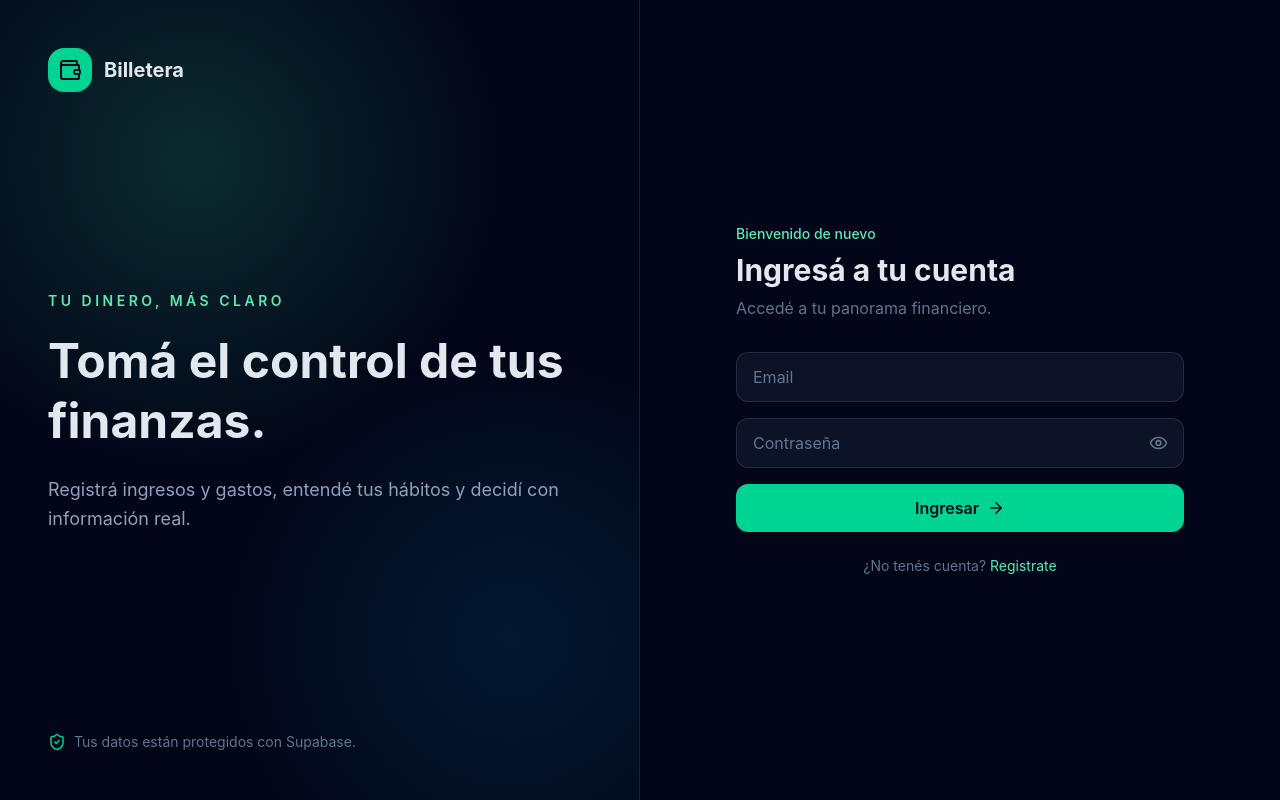
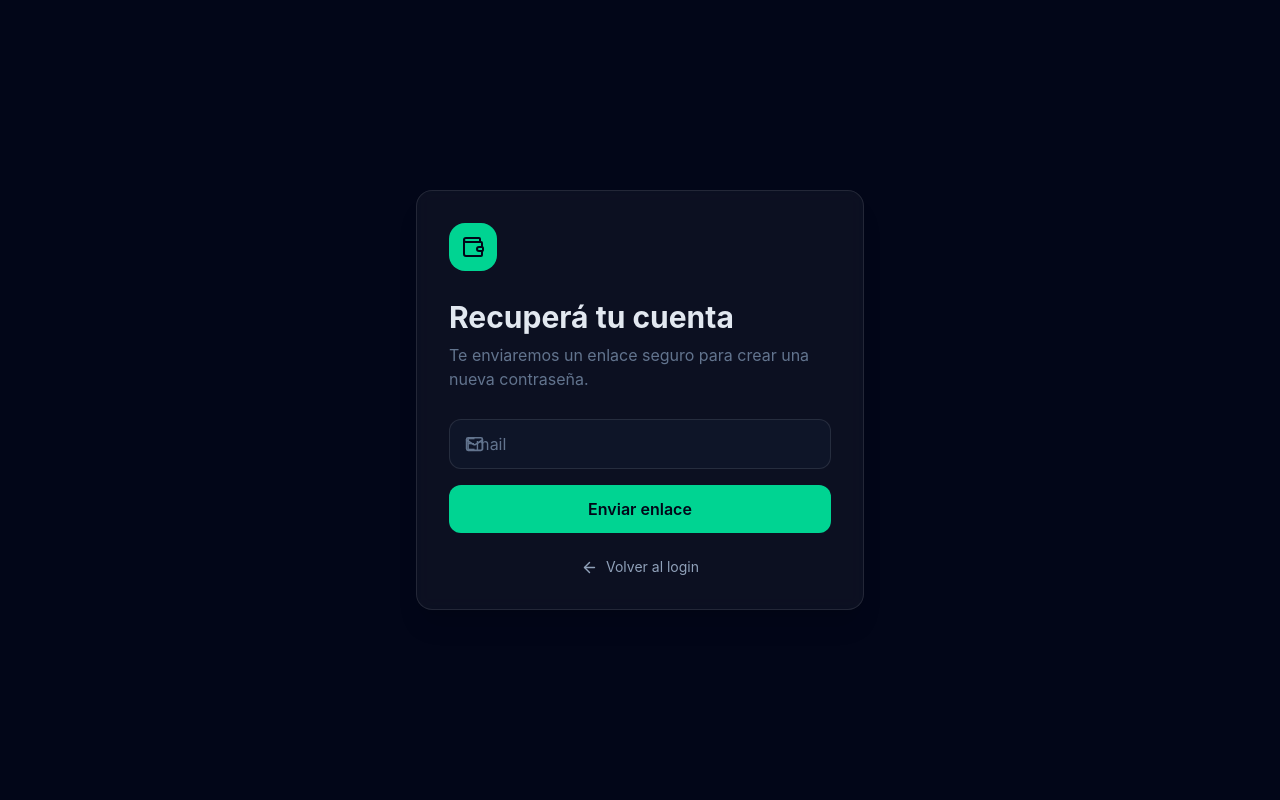
Before and after one commit to mayeragustin1986/billetera, a React (Vite) app: page /recuperar in a window 1280 px wide. Before the commit this address led to /auth. Built offline with nearby package versions, Linux system fonts and the light colour scheme.

Commit message:
EPIC 1 - MVP funcional

```diff
--- a/src/app/app.jsx
+++ b/src/app/app.jsx
@@ -5,6 +5,8 @@ import AuthPage from "../pages/AuthPage";
 import DashboardPage from "../pages/DashboardPage";
 import TransactionsPage from "../pages/TransactionsPage";
 import CategoriesPage from "../pages/CategoriesPage";
+import ForgotPasswordPage from "../pages/ForgotPasswordPage";
+import ResetPasswordPage from "../pages/ResetPasswordPage";
 
 function ProtectedRoute({ children }) {
   const { session, loading } = useAuth();
@@ -24,6 +26,8 @@ export default function App() {
   return (
     <Routes>
       <Route path="/auth" element={<AuthPage />} />
+      <Route path="/recuperar" element={<ForgotPasswordPage />} />
+      <Route path="/restablecer" element={<ResetPasswordPage />} />
       <Route
         element={
           <ProtectedRoute>
--- a/src/contexts/AuthContext.jsx
+++ b/src/contexts/AuthContext.jsx
@@ -34,6 +34,11 @@ export function AuthProvider({ children }) {
           password,
           options: { data: { full_name: fullName.trim() } },
         }),
+      requestPasswordReset: (email) =>
+        supabase.auth.resetPasswordForEmail(email, {
+          redirectTo: `${window.location.origin}/restablecer`,
+        }),
+      updatePassword: (password) => supabase.auth.updateUser({ password }),
       signOut: () => supabase.auth.signOut(),
     }),
     [session, loading],
--- a/src/pages/AuthPage.jsx
+++ b/src/pages/AuthPage.jsx
@@ -1,6 +1,6 @@
 import { useEffect, useState } from "react";
 import { ArrowRight, Eye, EyeOff, ShieldCheck, Wallet } from "lucide-react";
-import { Navigate } from "react-router-dom";
+import { Link, Navigate } from "react-router-dom";
 import { useAuth } from "../contexts/AuthContext";
 
 export default function AuthPage() {
@@ -53,6 +53,7 @@ export default function AuthPage() {
               <input className="field pr-12" type={showPassword ? "text" : "password"} required minLength={mode === "register" ? 8 : 6} maxLength="72" placeholder="Contraseña" autoComplete={mode === "login" ? "current-password" : "new-password"} value={form.password} onChange={(e) => setForm({ ...form, password: e.target.value })} />
               <button type="button" onClick={() => setShowPassword(!showPassword)} className="absolute right-4 top-1/2 -translate-y-1/2 text-slate-500 hover:text-white" aria-label="Mostrar contraseña">{showPassword ? <EyeOff size={19} /> : <Eye size={19} />}</button>
             </div>
+            {mode === "login" && <div className="text-right"><Link to="/recuperar" className="text-sm font-medium text-emerald-300 hover:text-emerald-200">Olvidé mi contraseña</Link></div>}
             {error && <p className="rounded-xl border border-red-400/20 bg-red-400/10 px-4 py-3 text-sm text-red-300">{error}</p>}
             {message && <p className="rounded-xl border border-emerald-400/20 bg-emerald-400/10 px-4 py-3 text-sm text-emerald-300">{message}</p>}
             <button className="btn-primary w-full" disabled={loading}>{loading ? "Procesando…" : mode === "login" ? "Ingresar" : "Crear cuenta"} <ArrowRight size={18} /></button>
--- /dev/null
+++ b/src/pages/ForgotPasswordPage.jsx
@@ -0,0 +1,46 @@
+import { ArrowLeft, Mail, Wallet } from "lucide-react";
+import { useState } from "react";
+import { Link } from "react-router-dom";
+import { useAuth } from "../contexts/AuthContext";
+
+export default function ForgotPasswordPage() {
+  const { requestPasswordReset } = useAuth();
+  const [email, setEmail] = useState("");
+  const [loading, setLoading] = useState(false);
+  const [error, setError] = useState("");
+  const [sent, setSent] = useState(false);
+
+  const submit = async (event) => {
+    event.preventDefault();
+    setLoading(true); setError("");
+    const { error: resetError } = await requestPasswordReset(email.trim());
+    setLoading(false);
+    if (resetError) return setError(resetError.message);
+    setSent(true);
+  };
+
+  return (
+    <main className="grid min-h-screen place-items-center bg-slate-950 p-5">
+      <section className="panel w-full max-w-md p-6 sm:p-8">
+        <span className="grid h-12 w-12 place-items-center rounded-2xl bg-emerald-400 text-slate-950"><Wallet /></span>
+        <h1 className="mt-7 text-3xl font-bold">Recuperá tu cuenta</h1>
+        <p className="mt-2 text-slate-500">Te enviaremos un enlace seguro para crear una nueva contraseña.</p>
+        {sent ? (
+          <div className="mt-7 rounded-xl border border-emerald-400/20 bg-emerald-400/10 p-4 text-sm text-emerald-200">
+            Si existe una cuenta asociada, vas a recibir el enlace en tu email.
+          </div>
+        ) : (
+          <form onSubmit={submit} className="mt-7 space-y-4">
+            <label className="relative block">
+              <Mail className="absolute left-4 top-1/2 -translate-y-1/2 text-slate-500" size={19} />
+              <input className="field pl-11" type="email" required maxLength="254" autoComplete="email" placeholder="Email" value={email} onChange={(event) => setEmail(event.target.value)} />
+            </label>
+            {error && <p className="rounded-xl border border-rose-400/20 bg-rose-400/10 p-3 text-sm text-rose-300">{error}</p>}
+            <button className="btn-primary w-full" disabled={loading}>{loading ? "Enviando…" : "Enviar enlace"}</button>
+          </form>
+        )}
+        <Link to="/auth" className="mt-6 flex items-center justify-center gap-2 text-sm text-slate-400 hover:text-white"><ArrowLeft size={17} /> Volver al login</Link>
+      </section>
+    </main>
+  );
+}
--- /dev/null
+++ b/src/pages/ResetPasswordPage.jsx
@@ -0,0 +1,58 @@
+import { Eye, EyeOff, KeyRound, Wallet } from "lucide-react";
+import { useState } from "react";
+import { Link } from "react-router-dom";
+import { useAuth } from "../contexts/AuthContext";
+
+export default function ResetPasswordPage() {
+  const { session, loading: authLoading, updatePassword } = useAuth();
+  const [password, setPassword] = useState("");
+  const [confirmation, setConfirmation] = useState("");
+  const [show, setShow] = useState(false);
+  const [loading, setLoading] = useState(false);
+  const [error, setError] = useState("");
+  const [updated, setUpdated] = useState(false);
+
+  const submit = async (event) => {
+    event.preventDefault();
+    if (password.length < 8) return setError("La contraseña debe tener al menos 8 caracteres.");
+    if (password !== confirmation) return setError("Las contraseñas no coinciden.");
+    setLoading(true); setError("");
+    const { error: updateError } = await updatePassword(password);
+    setLoading(false);
+    if (updateError) return setError(updateError.message);
+    setUpdated(true);
+  };
+
+  return (
+    <main className="grid min-h-screen place-items-center bg-slate-950 p-5">
+      <section className="panel w-full max-w-md p-6 sm:p-8">
+        <span className="grid h-12 w-12 place-items-center rounded-2xl bg-emerald-400 text-slate-950"><Wallet /></span>
+        <h1 className="mt-7 text-3xl font-bold">Nueva contraseña</h1>
+        <p className="mt-2 text-slate-500">Elegí una contraseña segura para tu cuenta.</p>
+        {authLoading ? <p className="mt-7 text-slate-500">Validando enlace…</p> : updated ? (
+          <div className="mt-7">
+            <p className="rounded-xl border border-emerald-400/20 bg-emerald-400/10 p-4 text-sm text-emerald-200">La contraseña fue actualizada correctamente.</p>
+            <Link to="/" className="btn-primary mt-4 w-full">Ir a Billetera</Link>
+          </div>
+        ) : !session ? (
+          <div className="mt-7">
+            <p className="rounded-xl border border-rose-400/20 bg-rose-400/10 p-4 text-sm text-rose-300">El enlace venció o no es válido.</p>
+            <Link to="/recuperar" className="btn-primary mt-4 w-full">Solicitar otro enlace</Link>
+          </div>
+        ) : (
+          <form onSubmit={submit} className="mt-7 space-y-4">
+            {[{ value: password, setter: setPassword, label: "Nueva contraseña" }, { value: confirmation, setter: setConfirmation, label: "Repetir contraseña" }].map((field) => (
+              <label key={field.label} className="relative block">
+                <KeyRound className="absolute left-4 top-1/2 -translate-y-1/2 text-slate-500" size={19} />
+                <input className="field px-11" type={show ? "text" : "password"} required minLength="8" maxLength="72" autoComplete="new-password" placeholder={field.label} value={field.value} onChange={(event) => field.setter(event.target.value)} />
+                <button type="button" onClick={() => setShow(!show)} className="absolute right-4 top-1/2 -translate-y-1/2 text-slate-500" aria-label="Mostrar contraseña">{show ? <EyeOff size={18} /> : <Eye size={18} />}</button>
+              </label>
+            ))}
+            {error && <p className="rounded-xl border border-rose-400/20 bg-rose-400/10 p-3 text-sm text-rose-300">{error}</p>}
+            <button className="btn-primary w-full" disabled={loading}>{loading ? "Guardando…" : "Actualizar contraseña"}</button>
+          </form>
+        )}
+      </section>
+    </main>
+  );
+}
--- a/src/pages/TransactionsPage.jsx
+++ b/src/pages/TransactionsPage.jsx
@@ -1,34 +1,61 @@
 import { useMemo, useState } from "react";
-import { ArrowDownRight, ArrowUpRight, Pencil, Plus, Search, Trash2 } from "lucide-react";
+import { ArrowDownRight, ArrowUpRight, Pencil, Plus, RotateCcw, Search, Trash2 } from "lucide-react";
 import { format } from "date-fns";
 import { es } from "date-fns/locale";
 import TransactionForm from "../components/TransactionForm";
 import { useTransactions } from "../hooks/useTransactions";
+import { useCategories } from "../hooks/useCategories";
 
 const money = new Intl.NumberFormat("es-AR", { style: "currency", currency: "ARS", maximumFractionDigits: 0 });
 
 export default function TransactionsPage() {
   const { data = [], isLoading, error, create, update, remove } = useTransactions();
+  const { data: categories = [] } = useCategories();
   const [formOpen, setFormOpen] = useState(false);
   const [editing, setEditing] = useState(null);
   const [search, setSearch] = useState("");
   const [type, setType] = useState("all");
+  const [category, setCategory] = useState("all");
+  const [dateFrom, setDateFrom] = useState("");
+  const [dateTo, setDateTo] = useState("");
+  const [actionError, setActionError] = useState("");
 
   const filtered = useMemo(() => data.filter((item) => {
     const matchesType = type === "all" || item.type === type;
+    const matchesCategory = category === "all" || item.category === category;
+    const matchesFrom = !dateFrom || item.occurred_at >= dateFrom;
+    const matchesTo = !dateTo || item.occurred_at <= dateTo;
     const term = search.toLowerCase();
-    return matchesType && (`${item.description} ${item.category}`).toLowerCase().includes(term);
-  }), [data, search, type]);
+    return matchesType && matchesCategory && matchesFrom && matchesTo
+      && (`${item.description} ${item.category}`).toLowerCase().includes(term);
+  }), [category, data, dateFrom, dateTo, search, type]);
 
   const save = async (values) => {
-    if (editing) await update.mutateAsync({ id: editing.id, ...values });
-    else await create.mutateAsync(values);
-    setEditing(null); setFormOpen(false);
+    setActionError("");
+    try {
+      if (editing) await update.mutateAsync({ id: editing.id, ...values });
+      else await create.mutateAsync(values);
+      setEditing(null); setFormOpen(false);
+    } catch (mutationError) {
+      setActionError(mutationError.message);
+      throw mutationError;
+    }
   };
 
-  const deleteItem = (id) => {
-    if (window.confirm("¿Eliminar este movimiento?")) remove.mutate(id);
+  const deleteItem = async (id) => {
+    if (!window.confirm("¿Eliminar este movimiento?")) return;
+    setActionError("");
+    try {
+      await remove.mutateAsync(id);
+    } catch (mutationError) {
+      setActionError(mutationError.message);
+    }
   };
+
+  const clearFilters = () => {
+    setSearch(""); setType("all"); setCategory("all"); setDateFrom(""); setDateTo("");
+  };
+  const hasFilters = search || type !== "all" || category !== "all" || dateFrom || dateTo;
 
   return (
     <>
@@ -37,12 +64,18 @@ export default function TransactionsPage() {
         <button onClick={() => { setEditing(null); setFormOpen(true); }} className="btn-primary"><Plus size={19} /> Nuevo movimiento</button>
       </div>
       <div className="panel mt-8 p-4">
-        <div className="flex flex-col gap-3 sm:flex-row">
-          <label className="relative flex-1"><Search className="absolute left-4 top-1/2 -translate-y-1/2 text-slate-500" size={19} /><input className="field pl-11" placeholder="Buscar por descripción o categoría" value={search} onChange={(e) => setSearch(e.target.value)} /></label>
-          <select className="field sm:w-48" value={type} onChange={(e) => setType(e.target.value)}><option value="all">Todos</option><option value="income">Ingresos</option><option value="expense">Gastos</option></select>
+        <div className="grid gap-3 md:grid-cols-2 xl:grid-cols-[minmax(220px,1fr)_170px_190px_160px_160px_auto]">
+          <label className="relative"><Search className="absolute left-4 top-1/2 -translate-y-1/2 text-slate-500" size={19} /><input className="field pl-11" placeholder="Buscar movimientos" value={search} onChange={(e) => setSearch(e.target.value)} /></label>
+          <select className="field" value={type} onChange={(e) => setType(e.target.value)}><option value="all">Todos los tipos</option><option value="income">Ingresos</option><option value="expense">Gastos</option></select>
+          <select className="field" value={category} onChange={(e) => setCategory(e.target.value)}><option value="all">Todas las categorías</option>{categories.map((item) => <option key={item.id} value={item.name}>{item.name}</option>)}</select>
+          <input className="field" type="date" aria-label="Desde" title="Desde" value={dateFrom} max={dateTo || undefined} onChange={(e) => setDateFrom(e.target.value)} />
+          <input className="field" type="date" aria-label="Hasta" title="Hasta" value={dateTo} min={dateFrom || undefined} onChange={(e) => setDateTo(e.target.value)} />
+          <button onClick={clearFilters} disabled={!hasFilters} className="grid min-h-12 place-items-center rounded-xl border border-white/10 px-4 text-slate-400 hover:bg-white/5 hover:text-white disabled:cursor-not-allowed disabled:opacity-30" aria-label="Limpiar filtros" title="Limpiar filtros"><RotateCcw size={19} /></button>
         </div>
+        <p className="mt-3 text-xs text-slate-500">{filtered.length} de {data.length} movimientos</p>
       </div>
       {error && <p className="mt-6 rounded-xl border border-amber-400/20 bg-amber-400/10 p-4 text-sm text-amber-200">No se pudo acceder a la tabla de movimientos.</p>}
+      {actionError && <p className="mt-6 rounded-xl border border-rose-400/20 bg-rose-400/10 p-4 text-sm text-rose-200">{actionError}</p>}
       <div className="panel mt-6 overflow-hidden">
         {isLoading ? <p className="p-12 text-center text-slate-500">Cargando…</p> : filtered.length ? (
           <div className="divide-y divide-white/5">
```
